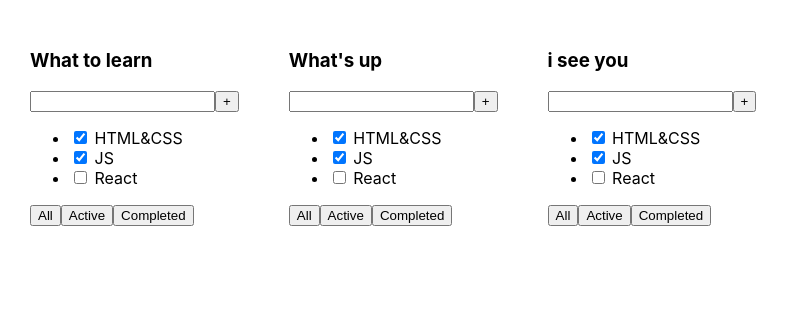
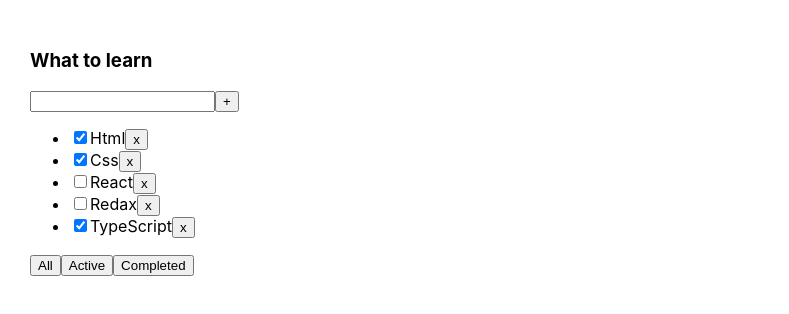
Before and after one commit to ashton-kochnev/todolist, a React (Create React App) app: page / in a window 1280 px wide. Shown: the top 314 px of the page, without its empty margins (0-789 px from the left). Built offline with nearby package versions, Linux system fonts and the light colour scheme.

Commit message:
add leason 2

```diff
--- a/src/App.tsx
+++ b/src/App.tsx
@@ -1,13 +1,37 @@
-import React from 'react';
+import React, {useState} from 'react';
 import './App.css';
 import Todolist from "./Todolist";
 
+export type TaskType = {
+    id: number
+    title: string
+    isDone: boolean
+}
+
 function App() {
+    const [tasks, setTasks] = useState<Array<TaskType>>(
+        [
+            {id: 1, title: "Html", isDone: true},
+            {id: 2, title: "Css", isDone: true},
+            {id: 3, title: "React", isDone: false},
+            {id: 4, title: "Redax", isDone: false},
+            {id: 5, title: "TypeScript", isDone: true}
+        ]
+    )
+
+    function removeTask(id: number) {
+        const filterTasks = tasks.filter(t => t.id !== id)
+        console.log(tasks)
+        setTasks(filterTasks)
+    }
+
     return (
         <div className="App">
-            <Todolist title={'What to learn'}/>
-            <Todolist title={"What's up"}/>
-            <Todolist title={'i see you'}/>
+            <Todolist
+                title={'What to learn'}
+                tasks={tasks}
+                removeTask={removeTask}
+            />
         </div>
     );
 }
--- a/src/Todolist.tsx
+++ b/src/Todolist.tsx
@@ -1,7 +1,10 @@
 import React from 'react';
+import {TaskType} from "./App";
 
 type TodolistPropsType = {
     title: string
+    tasks: Array<TaskType>
+    removeTask: (task: number) => void
 }
 
 function Todolist(props: TodolistPropsType) {
@@ -13,9 +16,13 @@
                 <button>+</button>
             </div>
             <ul>
-                <li><input type="checkbox" checked={true}/> <span>HTML&CSS</span></li>
-                <li><input type="checkbox" checked={true}/> <span>JS</span></li>
-                <li><input type="checkbox" checked={false}/> <span>React</span></li>
+                {
+                    props.tasks.map(t => <li>
+                        <input type="checkbox" checked={t.isDone}/>
+                        <span>{t.title}</span>
+                        <button onClick={() => {props.removeTask(t.id)}}>x</button>
+                    </li>)
+                }
             </ul>
             <div>
                 <button>All</button>
```
Also changed, not shown: src/logo.svg (deleted).
